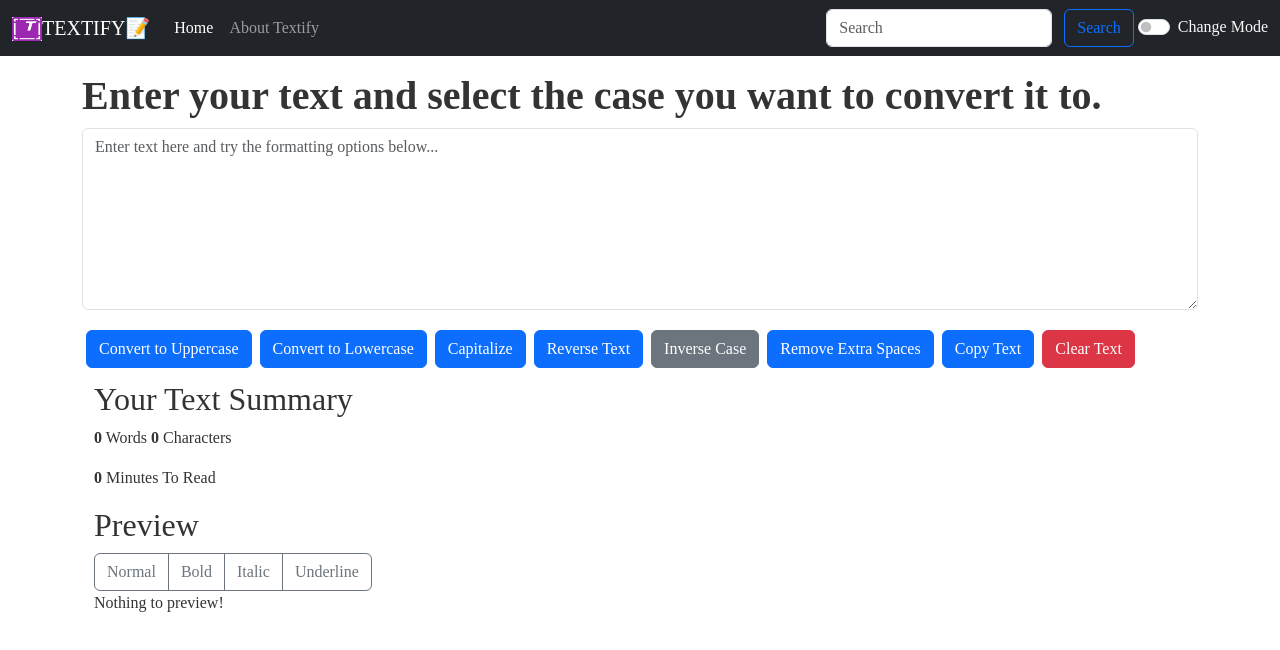
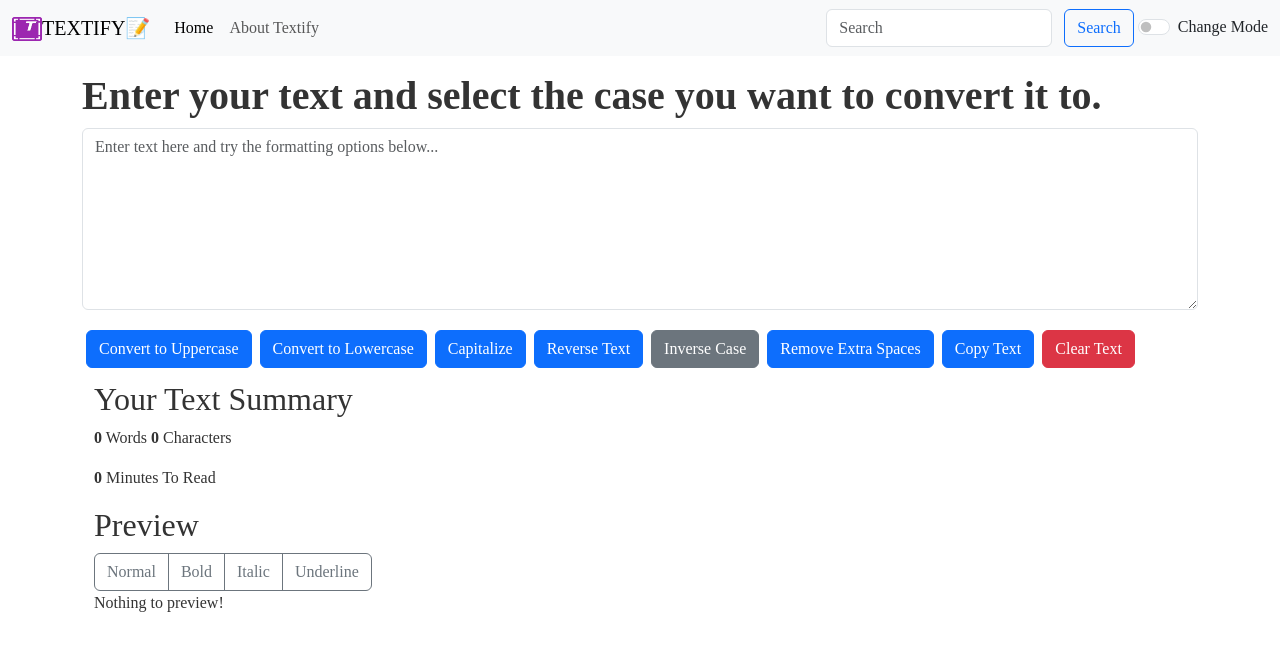
Before and after one commit to HarshGit1824/Textify-Text-Formatter, a React (Create React App) app in the folder textify/: page / in a window 1280 px wide. Shown: the top 650 px of the page. Built offline with nearby package versions, Linux system fonts and the light colour scheme; a web font is replaced by a local one.

Commit message:
Adding Change Mode Feature in Navbar of Home

```diff
--- a/textify/src/App.js
+++ b/textify/src/App.js
@@ -8,21 +8,20 @@ import React, { useState } from 'react';
 
 
 function App() {
-  const [mode, setMode] = useState('dark');  // whether the dark mode is enable or not
+  const [mode, setMode] = useState('light');  // whether the dark mode is enable or not
 
   const toggleMode = ()=>{
     if(mode === 'light'){
-      setMode = 'dark'
+      setMode('dark');
     }
     else{
-      setMode = 'light'
+      setMode('light');
     }
   }
   return (
     <>
 
-      <Navbar title="TEXTIFY📝" home='Home' aboutText="About Textify" mode={mode}/>
-
+      <Navbar title="TEXTIFY📝" home='Home' aboutText="About Textify" mode={mode} toggleMode={toggleMode}/>
 
       <div className="container my-3">
       <TextForm heading="Enter your text and select the case you want to convert it to."/>
--- a/textify/src/components/Navbar.js
+++ b/textify/src/components/Navbar.js
@@ -54,8 +54,8 @@ export default function Navbar(props) {
           </form>
 
           {/* -- Change-Mode-option -- */}
-            <div className="form-check form-switch text-light">
-                <input className="form-check-input" type="checkbox" role="switch" id="flexSwitchCheckDefault"/>
+            <div className={`form-check form-switch text-${props.mode==='light'?'dark':'light'}`}>
+                <input className="form-check-input" onClick={props.toggleMode} type="checkbox" role="switch" id="flexSwitchCheckDefault"/>
                 <label className="form-check-label" htmlFor="flexSwitchCheckDefault">Change Mode</label>
             </div>
 
```
